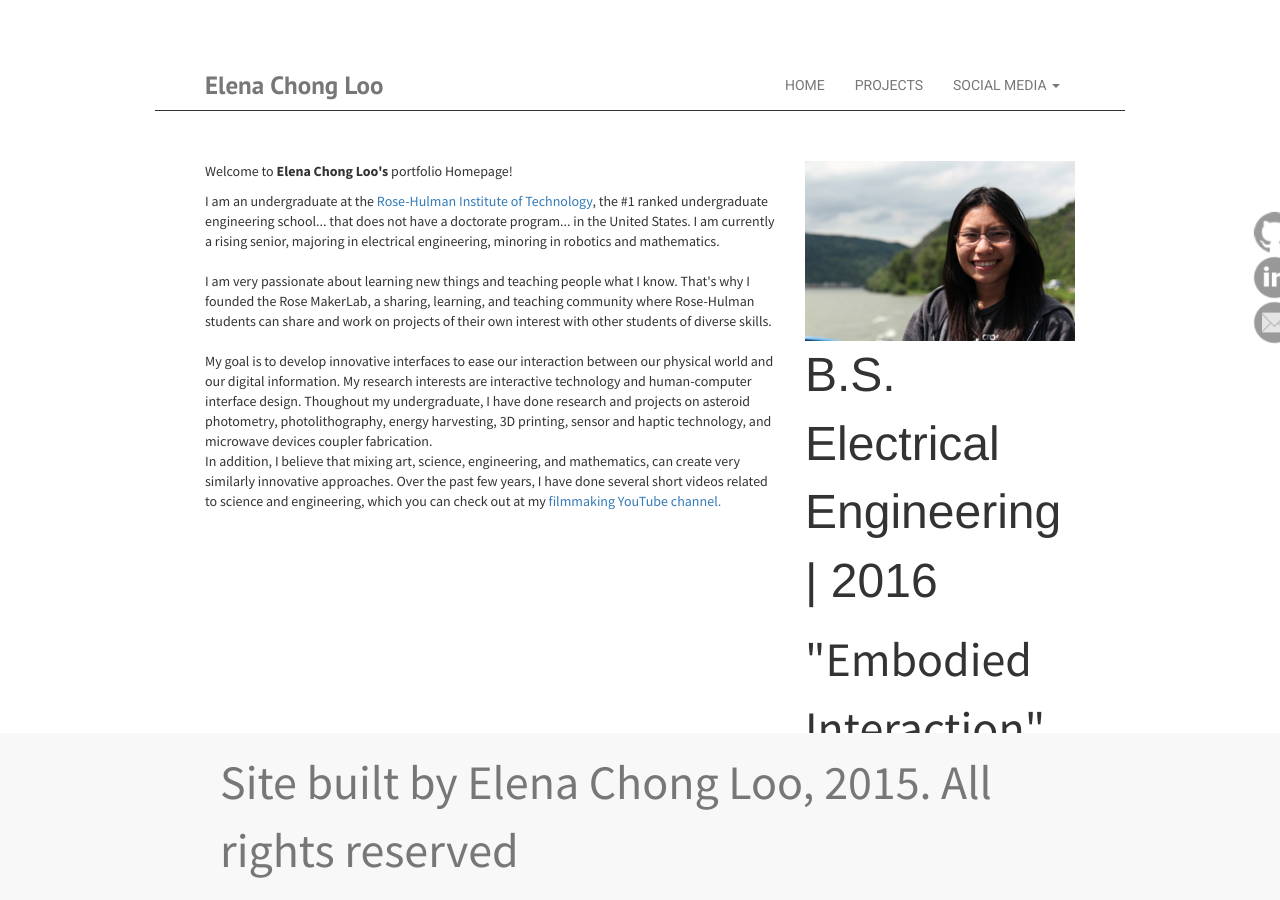
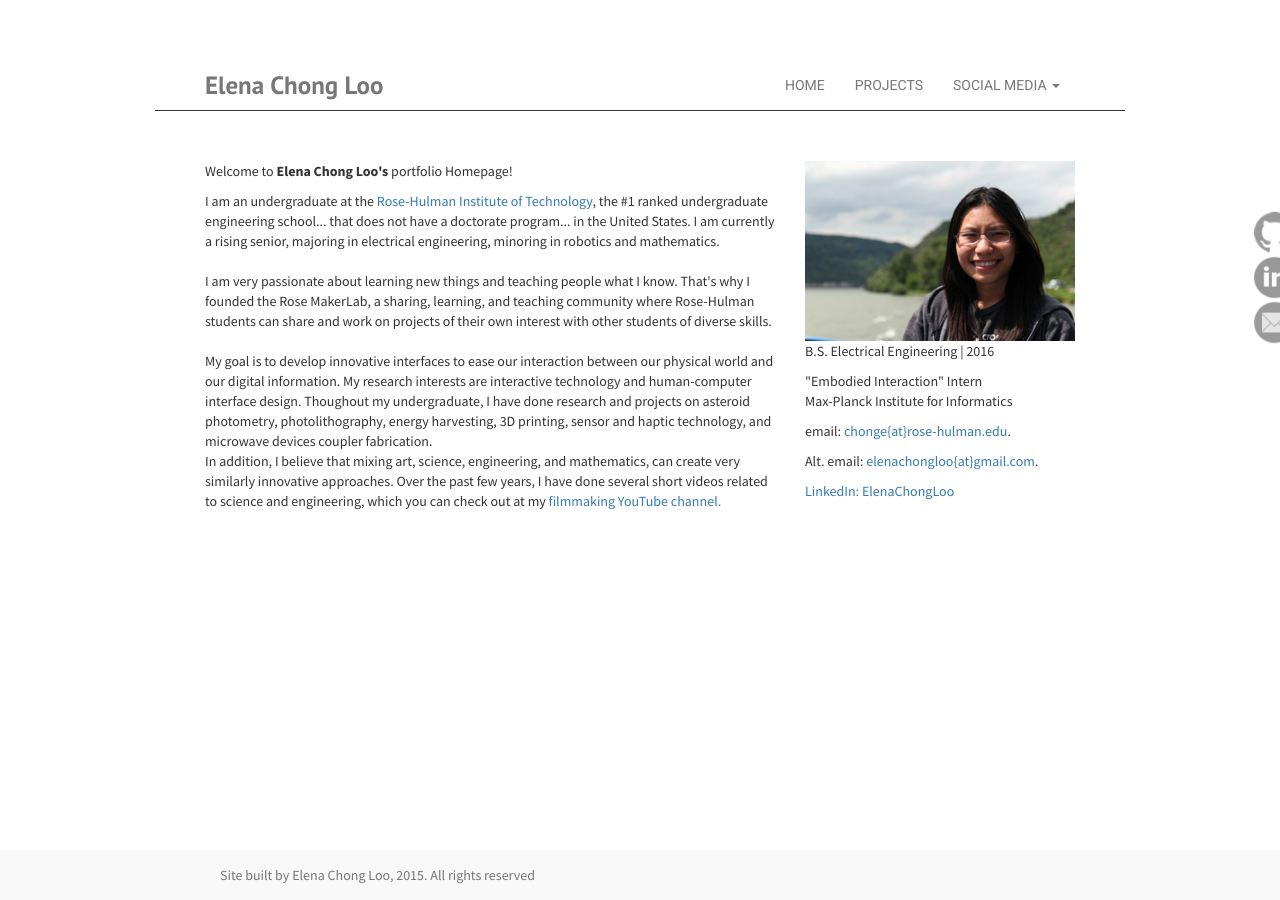
Before and after one commit to helenchg/elenachong.com, a Jekyll site: the page built from index.html, in a window 1280 px wide and 900 px high. Built offline with Jekyll 4.4.1, drawn with Linux system fonts in a browser that asks for light colours; nearby versions of some CDN libraries.

Commit message:
changed main page

```diff
--- a/index.html
+++ b/index.html
@@ -23,7 +23,7 @@ title: Elena Chong Loo
             <!-- contact me -->
                 <div class= "col-md-4">
                     <img class="img-responsive" src ="/img/profile2.jpg">
-                    <font size = "9" p>B.S. Electrical Engineering | 2016</p>
+                    <p>B.S. Electrical Engineering | 2016</p>
                     <p>"Embodied Interaction" Intern <br> Max-Planck Institute for Informatics</p>
                     <p>email: <a href="mailto:chonge@rose-hulman.edu">chonge{at}rose-hulman.edu</a>.</p>
                     <p>Alt. email: <a href="mailto:elenachongloo@gmail.com">elenachongloo{at}gmail.com</a>.</p>
```
